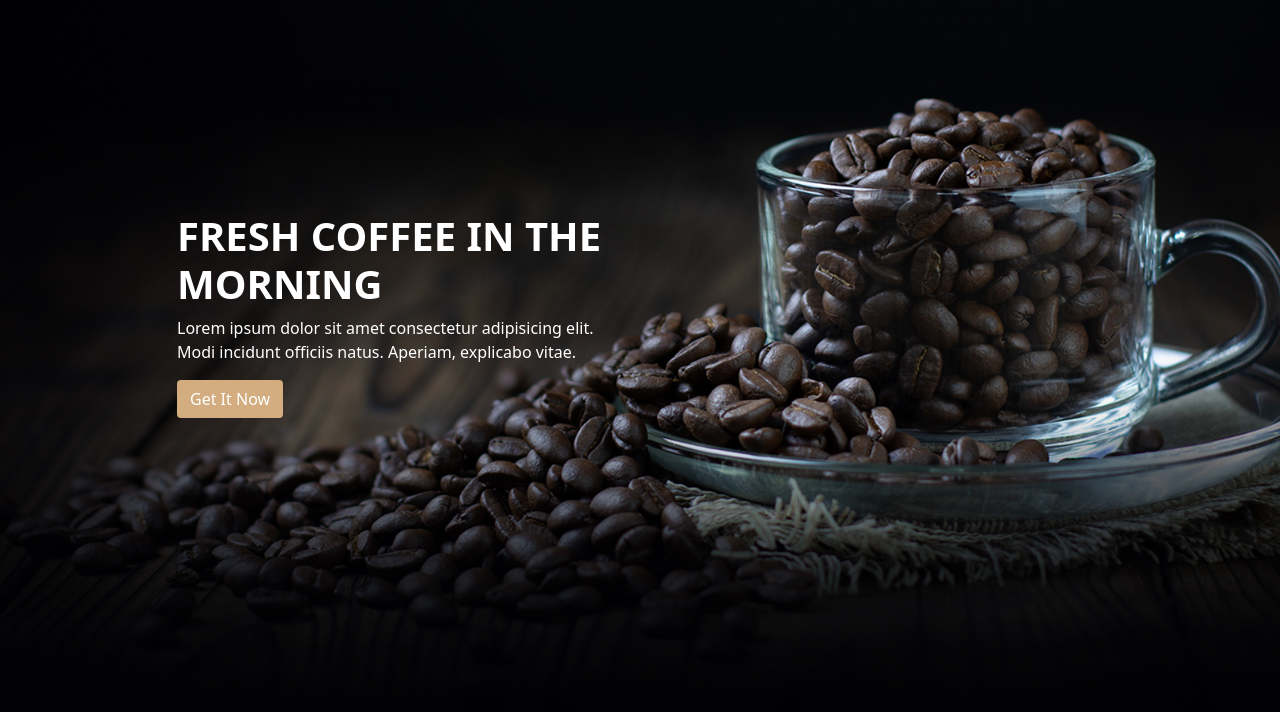
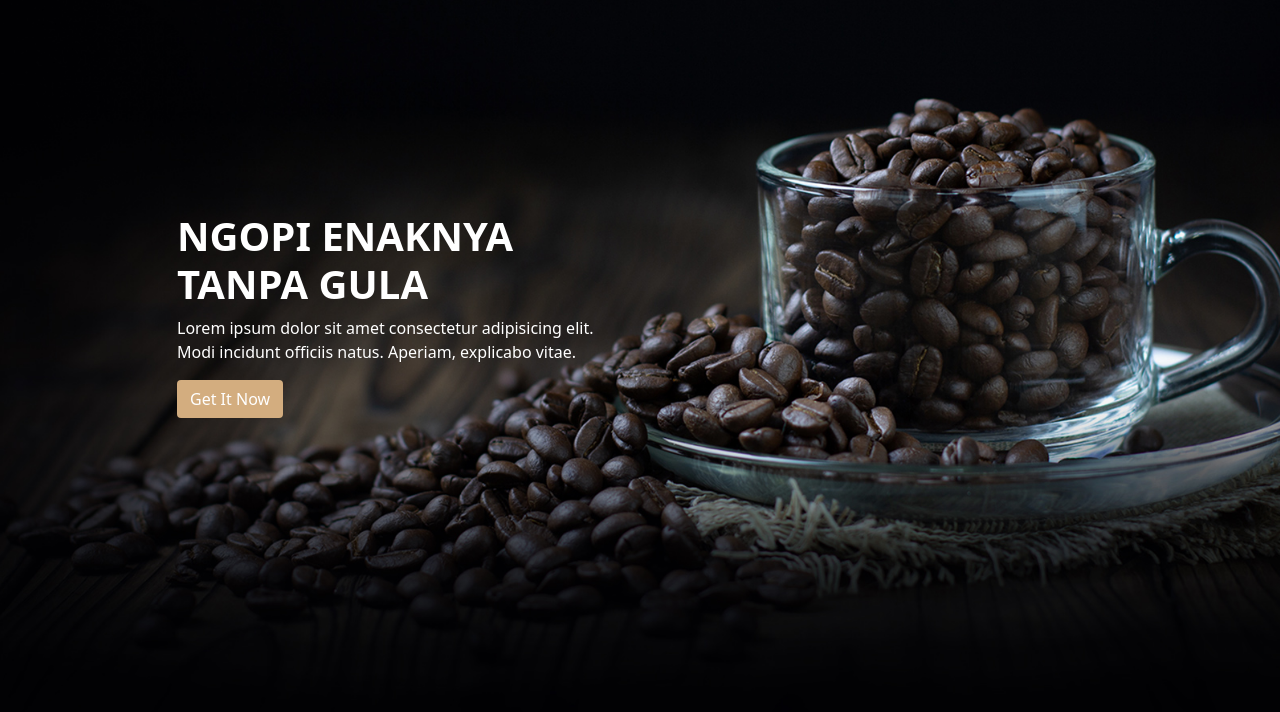
Before and after one commit to MuammarRizal31/Landing-page-coffe.github.io, a plain HTML site: page index.html in a window 1280 px wide. Shown: the part 85-797 px from the top of the page. Drawn offline with nearby package versions, Linux system fonts and the light colour scheme.

Commit message:
Mengubah h1

```diff
--- a/index.html
+++ b/index.html
@@ -69,7 +69,7 @@
       <div class="container">
         <div class="row">
           <div class="col-12 col-md-5 text-white offset-md-1">
-            <h1 class="fw-bold fs-1">FRESH COFFEE IN THE MORNING</h1>
+            <h1 class="fw-bold fs-1">NGOPI ENAKNYA TANPA GULA</h1>
             <p>Lorem ipsum dolor sit amet consectetur adipisicing elit. Modi incidunt officiis natus. Aperiam, explicabo vitae.</p>
             <div class="button">
               <button class="btn bg-coffee text-white">Get It Now</button>
```
